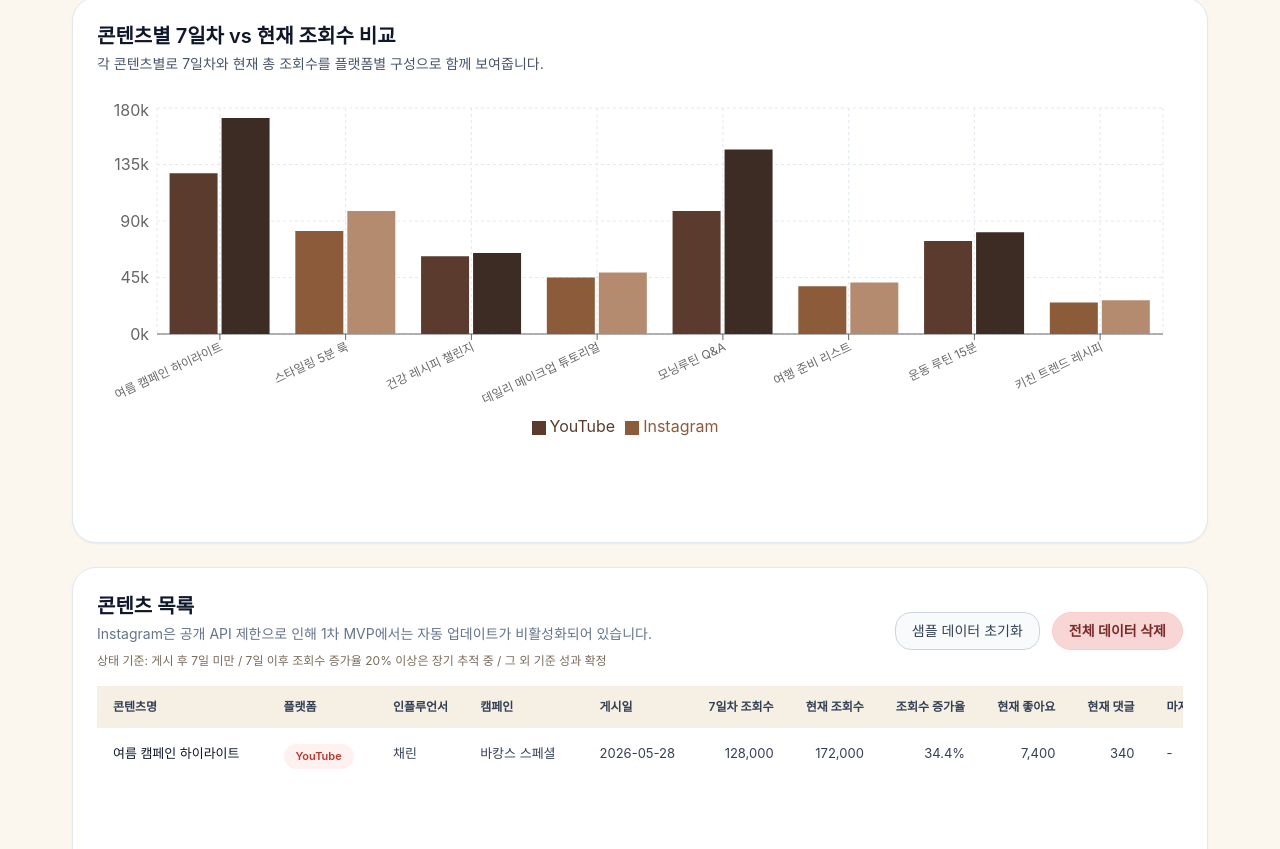
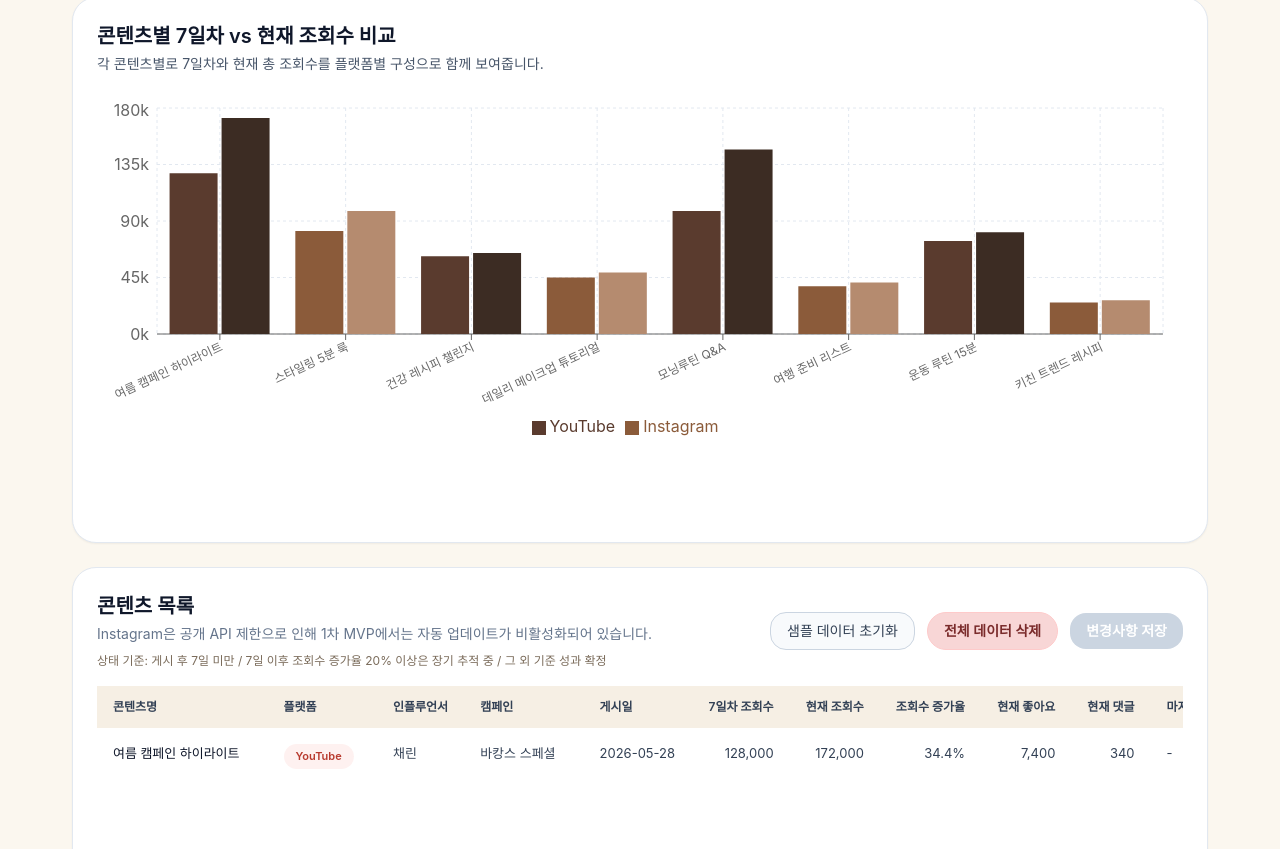
Before and after one commit to jwlee-svg/iu-dashboard, a React (Vite) app: page / in a window 1280 px wide. Shown: the part 953-1802 px from the top of the page. Built offline with nearby package versions, Linux system fonts and the light colour scheme.

Commit message:
save logic update

```diff
--- a/src/App.tsx
+++ b/src/App.tsx
@@ -198,6 +198,9 @@ const parseStoredItems = (): ContentItem[] => {
   return []
 }
 
+const areItemsEqual = (first: ContentItem[], second: ContentItem[]) =>
+  JSON.stringify(first) === JSON.stringify(second)
+
 const computeGrowthRate = (item: ContentItem) => {
   if (item.viewsDay7 <= 0) return 0
   return (item.currentViews - item.viewsDay7) / item.viewsDay7
@@ -218,7 +221,9 @@ const getStatus = (item: ContentItem) => {
 const formatNumber = (value: number) => value.toLocaleString('ko-KR')
 
 function App() {
-  const [items, setItems] = useState<ContentItem[]>(() => parseStoredItems())
+  const initialItems = parseStoredItems()
+  const [items, setItems] = useState<ContentItem[]>(initialItems)
+  const [persistedItems, setPersistedItems] = useState<ContentItem[]>(initialItems)
   const [form, setForm] = useState<ContentItem>(formDefaults)
   const [editingId, setEditingId] = useState<string | null>(null)
   const [statusMessage, setStatusMessage] = useState<{ type: 'success' | 'error'; text: string } | null>(null)
@@ -226,20 +231,34 @@ function App() {
   const [openActionId, setOpenActionId] = useState<string | null>(null)
   const formRef = useRef<HTMLDivElement | null>(null)
 
-  const saveItems = (nextItems: ContentItem[]) => {
-    setItems(nextItems)
+  const hasUnsavedChanges = !areItemsEqual(items, persistedItems)
+
+  const persistItems = (nextItems: ContentItem[]) => {
     window.localStorage.setItem(storageKey, JSON.stringify(nextItems))
+    setPersistedItems(nextItems)
   }
 
-  useEffect(() => {
-    window.localStorage.setItem(storageKey, JSON.stringify(items))
-  }, [items])
+  const handleSaveChanges = () => {
+    persistItems(items)
+    setStatusMessage({ type: 'success', text: '변경사항이 저장되었습니다.' })
+  }
 
   useEffect(() => {
     if (!statusMessage) return
     const timer = window.setTimeout(() => setStatusMessage(null), 5000)
     return () => window.clearTimeout(timer)
   }, [statusMessage])
+
+  useEffect(() => {
+    const handleBeforeUnload = (event: BeforeUnloadEvent) => {
+      if (!hasUnsavedChanges) return
+      event.preventDefault()
+      event.returnValue = ''
+    }
+
+    window.addEventListener('beforeunload', handleBeforeUnload)
+    return () => window.removeEventListener('beforeunload', handleBeforeUnload)
+  }, [hasUnsavedChanges])
 
   const getYouTubeVideoId = (url: string) => {
     const normalized = url.trim()
@@ -313,7 +332,7 @@ function App() {
             }
           : current,
       )
-      saveItems(updatedItems)
+      setItems(updatedItems)
       setStatusMessage({
         type: 'success',
         text: `YouTube 성과가 최신값으로 업데이트되었습니다. (${new Date(updatedAt).toLocaleString('ko-KR')})`,
@@ -334,7 +353,7 @@ function App() {
   }
 
   const handleDelete = (itemId: string) => {
-    saveItems(items.filter((item) => item.id !== itemId))
+    setItems(items.filter((item) => item.id !== itemId))
     if (editingId === itemId) {
       setEditingId(null)
       setForm(formDefaults)
@@ -342,13 +361,13 @@ function App() {
   }
 
   const handleResetSample = () => {
-    saveItems(sampleData)
+    setItems(sampleData)
     setEditingId(null)
     setForm(formDefaults)
   }
 
   const handleClearAll = () => {
-    saveItems([])
+    setItems([])
     setEditingId(null)
     setForm({ ...formDefaults, publishDate: new Date().toISOString().slice(0, 10) })
   }
@@ -481,7 +500,7 @@ function App() {
 
     if (editingId) {
       const updated = items.map((item) => (item.id === editingId ? { ...form, id: editingId } : item))
-      saveItems(updated)
+      setItems(updated)
       setEditingId(null)
       setForm({ ...formDefaults, publishDate: form.publishDate })
       return
@@ -491,7 +510,7 @@ function App() {
       ...form,
       id: String(Date.now()),
     }
-    saveItems([nextItem, ...items])
+    setItems([nextItem, ...items])
     setForm({ ...formDefaults, publishDate: form.publishDate })
   }
 
@@ -522,6 +541,12 @@ function App() {
             <p className="mt-2 text-3xl font-semibold">{totalItems}</p>
           </div>
         </header>
+
+        {hasUnsavedChanges ? (
+          <div className="mb-4 rounded-2xl border border-amber-200 bg-amber-50 px-4 py-3 text-sm text-amber-900">
+            저장되지 않은 변경사항이 있습니다.
+          </div>
+        ) : null}
 
         {statusMessage ? (
           <div
@@ -694,7 +719,7 @@ function App() {
               </div>
 
               <div className="flex flex-col gap-3 sm:flex-row sm:items-center sm:justify-between">
-                <p className="text-sm text-[#7a6b5a]">입력 후 ‘콘텐츠 등록’ 버튼을 클릭하면 즉시 저장됩니다.</p>
+                <p className="text-sm text-[#7a6b5a]">입력 후 ‘콘텐츠 등록’ 버튼으로 화면에 반영하고, 변경사항 저장을 눌러 확정하세요.</p>
                 <button
                   type="submit"
                   className="inline-flex items-center justify-center rounded-2xl mn-primary-btn px-5 py-3 text-sm font-semibold transition hover:opacity-95"
@@ -792,6 +817,16 @@ function App() {
                   className="rounded-2xl border border-red-200 bg-red-50 px-4 py-2 text-sm font-semibold text-red-700 transition hover:bg-red-100 mn-danger-btn"
                 >
                   전체 데이터 삭제
+                </button>
+                <button
+                  type="button"
+                  onClick={handleSaveChanges}
+                  disabled={!hasUnsavedChanges}
+                  className={`rounded-2xl px-4 py-2 text-sm font-semibold text-white transition ${
+                    hasUnsavedChanges ? 'bg-[#5a3b2e] hover:bg-[#462a20]' : 'cursor-not-allowed bg-slate-300 text-slate-500'
+                  }`}
+                >
+                  변경사항 저장
                 </button>
               </div>
             </div>
```
